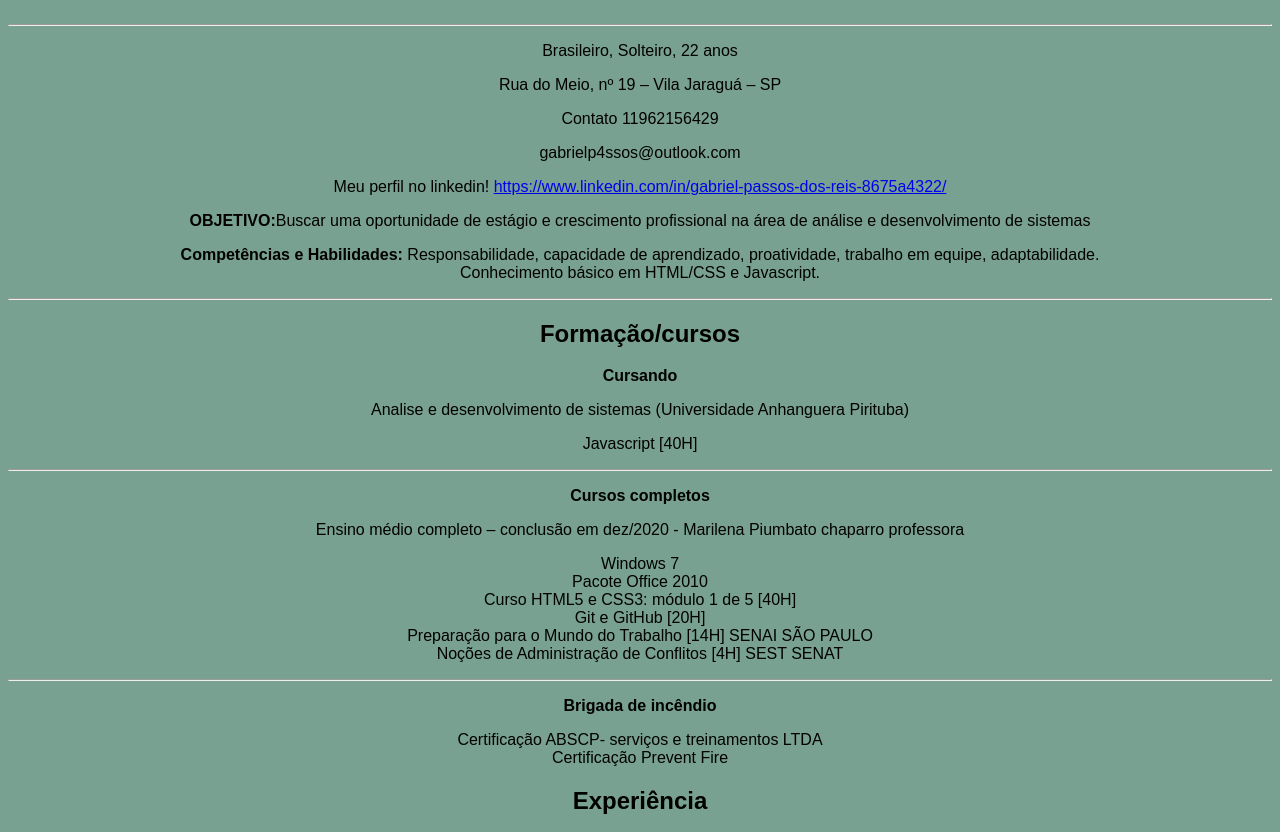
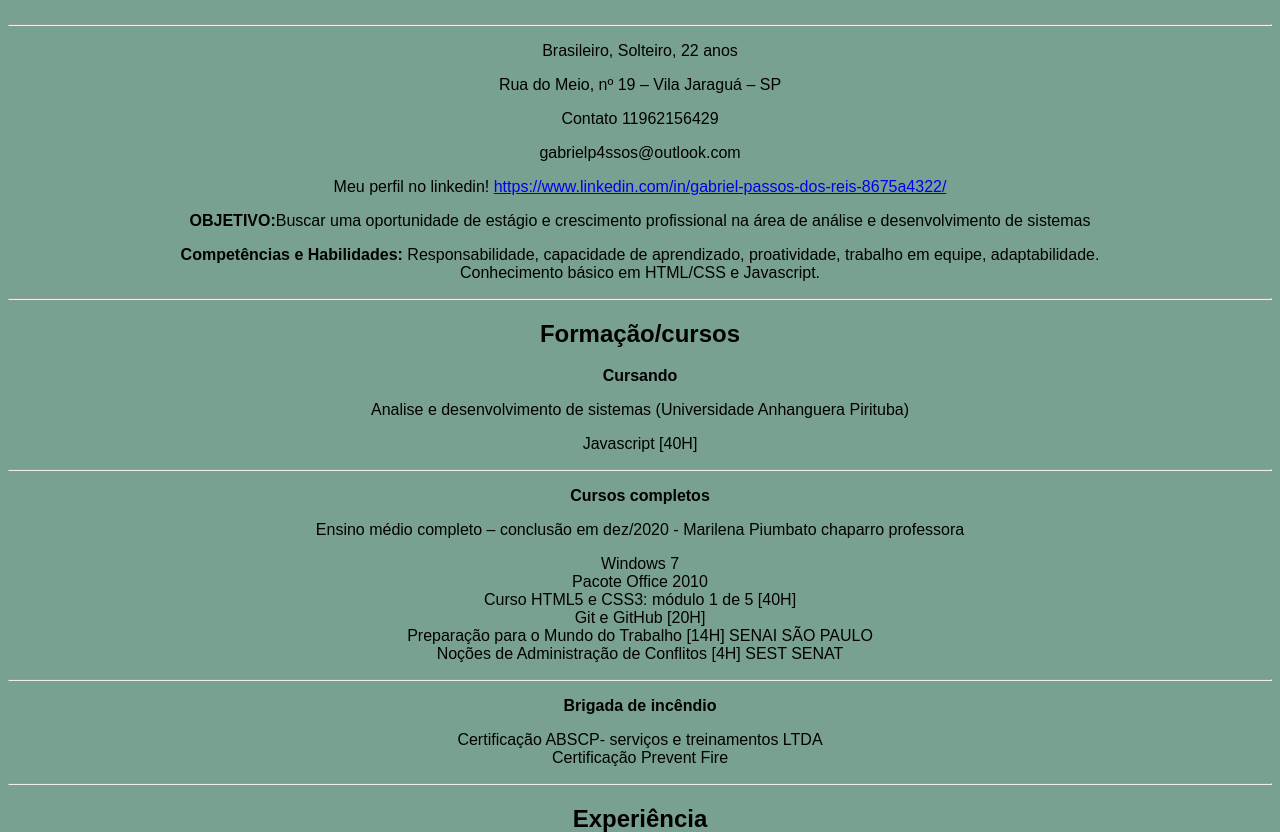
Before and after one commit to gabrielpassos2002/meu-curriculo-online, a plain HTML site: page index.html in a window 1280 px wide. Shown: the part 77-909 px from the top of the page. Drawn offline with Linux system fonts and the light colour scheme.

Commit message:
Update index.html

```diff
--- a/index.html
+++ b/index.html
@@ -41,7 +41,7 @@
 
         <p><b>Brigada de incêndio</b></p>
         <p>Certificação ABSCP- serviços e treinamentos LTDA <br>
-        Certificação Prevent Fire</p>
+        Certificação Prevent Fire</p> <hr>
 
 
         <h2>Experiência</h2>
```
